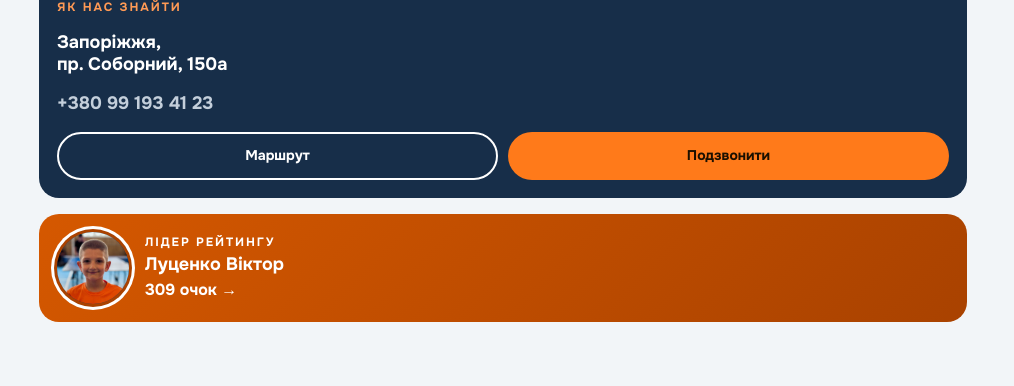
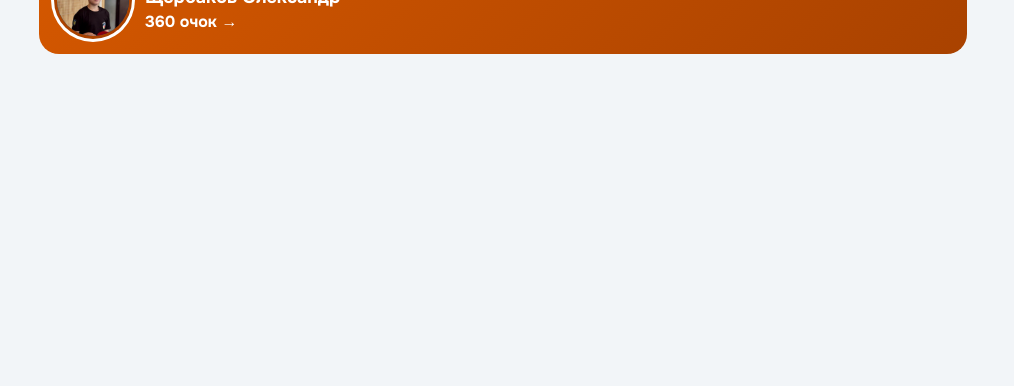
Before and after one commit to Moskalenko1002/tennis-team, a plain HTML site: page index.html in a window 1280 px wide. Shown: the part 1556-1942 px from the top of the page, without its empty margins (137-1151 px from the left). After the commit the page ends 1674 px from the top, so only its background shows below. Drawn offline with Linux system fonts and the light colour scheme; a web font is replaced by a local one.

Commit message:
Update index.html

```diff
--- a/index.html
+++ b/index.html
@@ -285,11 +285,16 @@ const DATA = {
     { id: "palatakh", name: "Паталах Антон", photo: "photos/palatakh.jpg", group: O, born: 1978, hand: "Права" },
     { id: "lutsenko-viktoriia", name: "Луценко Вікторія", photo: "photos/lutsenko-viktoriia.jpg", group: O, born: 2012, hand: "Ліва" },
     { id: "kucheriavyi", name: "Кучерявий Олександр", photo: "photos/kucheriavyi.jpg", group: O, born: 1985, hand: "Права" },
-    { id: "shcherbyna", name: "Щербіна Сергій", photo: "photos/shcherbyna.jpg", group: O, born: 1983, hand: "Права" }
+    { id: "shcherbyna", name: "Щербіна Сергій", photo: "photos/shcherbyna.jpg", group: O, born: 1983, hand: "Права" },
+    { id: "rohozniy", name: "Рогозний Андрій", photo: "photos/rohozniy.jpg", group: O, born: 2001 },
+    { id: "miniailo", name: "Міняйло Сергій", photo: "photos/miniailo.jpg", group: O, born: 1977 },
+    { id: "lunen", name: "Лунен Сергій", photo: "photos/lunen.jpg", group: O, born: 1964 },
+    { id: "buhrinov-r", name: "Бугрінов Руслан", photo: "photos/buhrinov-r.jpg", group: O, born: 1989 },
+    { id: "buhrinov-m", name: "Бугрінов Максим", photo: "photos/buhrinov-m.jpg", group: O, born: 2010 }
   ],
   tournaments: [
     { id: "t1", name: "TT Open #1", date: "2026-11-07", place: "Запоріжжя, пр. Соборний, 150а", status: "done", winners: [{ g: B, id: "lutsenko-viktor" }, { g: O, id: "shcherbakov" }] },
-    { id: "t2", name: "TT Open #2", date: "2026-11-15", time: "12:00", place: "Запоріжжя, пр. Соборний, 150а", status: "up", info: "Дві ліги: Оранжева та Біла.<br>Запис за телефоном:<br><b style=\"white-space:nowrap\">+380 99 193 41 23</b>" }
+    { id: "t2", name: "TT Open #2", date: "2026-11-15", time: "12:00", place: "Запоріжжя, пр. Соборний, 150а", status: "done", winners: [{ g: O, id: "shcherbakov" }] }
   ],
   /* Матчі: дата, гравець A, гравець B, рахунок за партіями, id турніру, ліга */
   matches: [
@@ -343,7 +348,43 @@ const DATA = {
     { d: "2026-11-07", a: "palatakh", b: "shcherbyna", sa: 4, sb: 1, tid: "t1", t: O },
     { d: "2026-11-07", a: "lutsenko-viktoriia", b: "kucheriavyi", sa: 4, sb: 0, tid: "t1", t: O },
     { d: "2026-11-07", a: "lutsenko-viktoriia", b: "shcherbyna", sa: 4, sb: 1, tid: "t1", t: O },
-    { d: "2026-11-07", a: "kucheriavyi", b: "shcherbyna", sa: 4, sb: 1, tid: "t1", t: O }
+    { d: "2026-11-07", a: "kucheriavyi", b: "shcherbyna", sa: 4, sb: 1, tid: "t1", t: O },
+    { d: "2026-11-15", a: "shcherbakov", b: "felskyi", sa: 3, sb: 0, tid: "t2", t: O },
+    { d: "2026-11-15", a: "shcherbakov", b: "rohozniy", sa: 3, sb: 0, tid: "t2", t: O },
+    { d: "2026-11-15", a: "shcherbakov", b: "miniailo", sa: 3, sb: 0, tid: "t2", t: O },
+    { d: "2026-11-15", a: "shcherbakov", b: "horbatiuk", sa: 3, sb: 0, tid: "t2", t: O },
+    { d: "2026-11-15", a: "shcherbakov", b: "lunen", sa: 3, sb: 0, tid: "t2", t: O },
+    { d: "2026-11-15", a: "shcherbakov", b: "buhrinov-r", sa: 3, sb: 0, tid: "t2", t: O },
+    { d: "2026-11-15", a: "shcherbakov", b: "buhrinov-m", sa: 3, sb: 0, tid: "t2", t: O },
+    { d: "2026-11-15", a: "shcherbakov", b: "yeremenko", sa: 3, sb: 0, tid: "t2", t: O },
+    { d: "2026-11-15", a: "felskyi", b: "rohozniy", sa: 3, sb: 2, tid: "t2", t: O },
+    { d: "2026-11-15", a: "felskyi", b: "miniailo", sa: 3, sb: 0, tid: "t2", t: O },
+    { d: "2026-11-15", a: "felskyi", b: "horbatiuk", sa: 3, sb: 0, tid: "t2", t: O },
+    { d: "2026-11-15", a: "felskyi", b: "lunen", sa: 3, sb: 0, tid: "t2", t: O },
+    { d: "2026-11-15", a: "felskyi", b: "buhrinov-r", sa: 3, sb: 0, tid: "t2", t: O },
+    { d: "2026-11-15", a: "felskyi", b: "buhrinov-m", sa: 3, sb: 0, tid: "t2", t: O },
+    { d: "2026-11-15", a: "felskyi", b: "yeremenko", sa: 3, sb: 0, tid: "t2", t: O },
+    { d: "2026-11-15", a: "rohozniy", b: "miniailo", sa: 3, sb: 0, tid: "t2", t: O },
+    { d: "2026-11-15", a: "rohozniy", b: "horbatiuk", sa: 3, sb: 0, tid: "t2", t: O },
+    { d: "2026-11-15", a: "rohozniy", b: "lunen", sa: 3, sb: 0, tid: "t2", t: O },
+    { d: "2026-11-15", a: "rohozniy", b: "buhrinov-r", sa: 3, sb: 0, tid: "t2", t: O },
+    { d: "2026-11-15", a: "rohozniy", b: "buhrinov-m", sa: 3, sb: 0, tid: "t2", t: O },
+    { d: "2026-11-15", a: "rohozniy", b: "yeremenko", sa: 3, sb: 0, tid: "t2", t: O },
+    { d: "2026-11-15", a: "miniailo", b: "horbatiuk", sa: 3, sb: 0, tid: "t2", t: O },
+    { d: "2026-11-15", a: "miniailo", b: "lunen", sa: 3, sb: 2, tid: "t2", t: O },
+    { d: "2026-11-15", a: "miniailo", b: "buhrinov-r", sa: 3, sb: 0, tid: "t2", t: O },
+    { d: "2026-11-15", a: "miniailo", b: "buhrinov-m", sa: 3, sb: 0, tid: "t2", t: O },
+    { d: "2026-11-15", a: "miniailo", b: "yeremenko", sa: 3, sb: 0, tid: "t2", t: O },
+    { d: "2026-11-15", a: "horbatiuk", b: "lunen", sa: 3, sb: 1, tid: "t2", t: O },
+    { d: "2026-11-15", a: "horbatiuk", b: "buhrinov-r", sa: 3, sb: 0, tid: "t2", t: O },
+    { d: "2026-11-15", a: "horbatiuk", b: "buhrinov-m", sa: 3, sb: 0, tid: "t2", t: O },
+    { d: "2026-11-15", a: "horbatiuk", b: "yeremenko", sa: 3, sb: 0, tid: "t2", t: O },
+    { d: "2026-11-15", a: "lunen", b: "buhrinov-r", sa: 3, sb: 1, tid: "t2", t: O },
+    { d: "2026-11-15", a: "lunen", b: "buhrinov-m", sa: 3, sb: 0, tid: "t2", t: O },
+    { d: "2026-11-15", a: "lunen", b: "yeremenko", sa: 3, sb: 0, tid: "t2", t: O },
+    { d: "2026-11-15", a: "buhrinov-r", b: "buhrinov-m", sa: 3, sb: 0, tid: "t2", t: O },
+    { d: "2026-11-15", a: "buhrinov-r", b: "yeremenko", sa: 3, sb: 0, tid: "t2", t: O },
+    { d: "2026-11-15", a: "buhrinov-m", b: "yeremenko", sa: 3, sb: 1, tid: "t2", t: O }
   ]
 };
 const START = 200, K = 32; /* START — стартовий рейтинг, K — наскільки сильно рейтинг змінюється після матчу */
```
